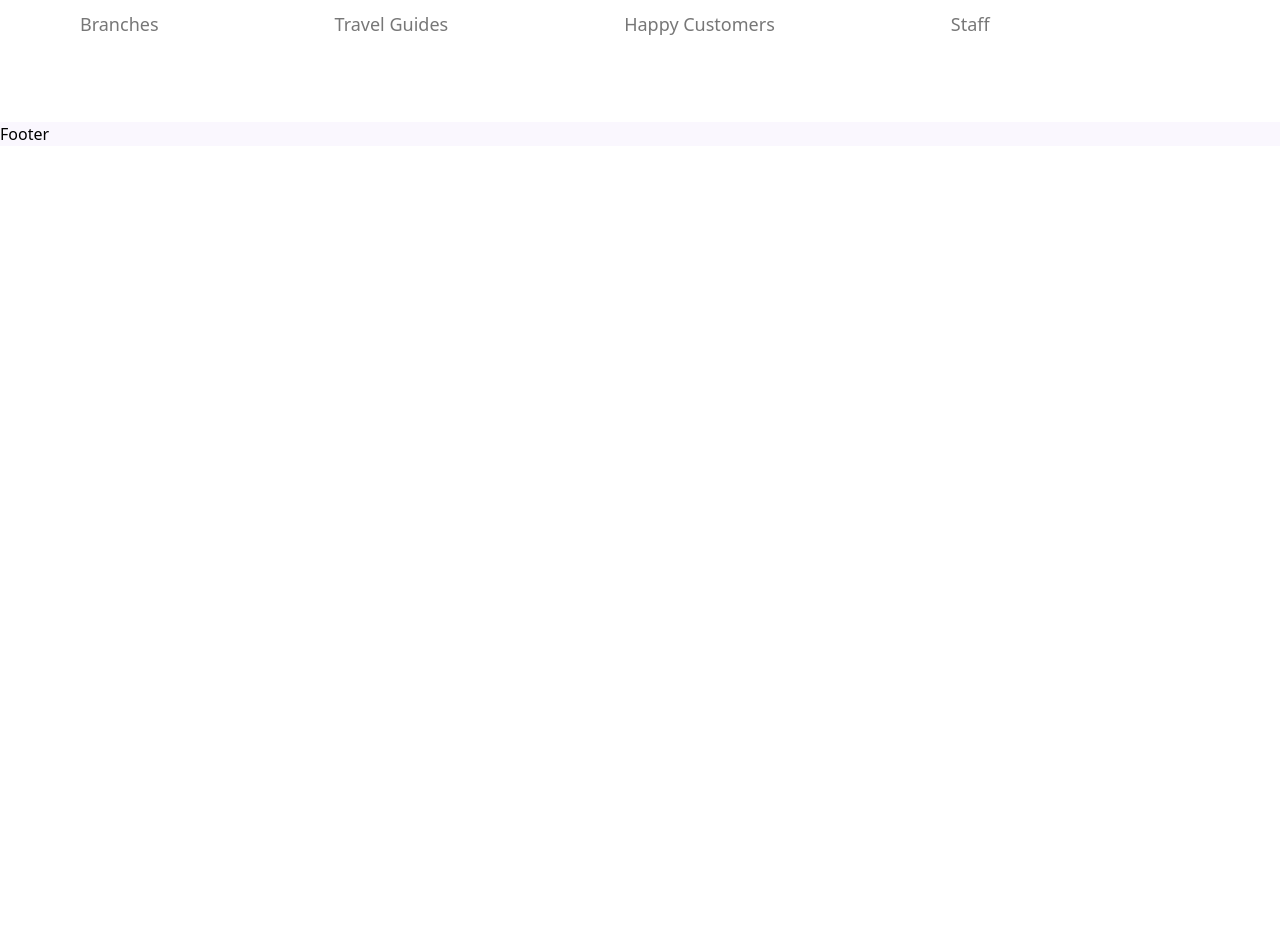
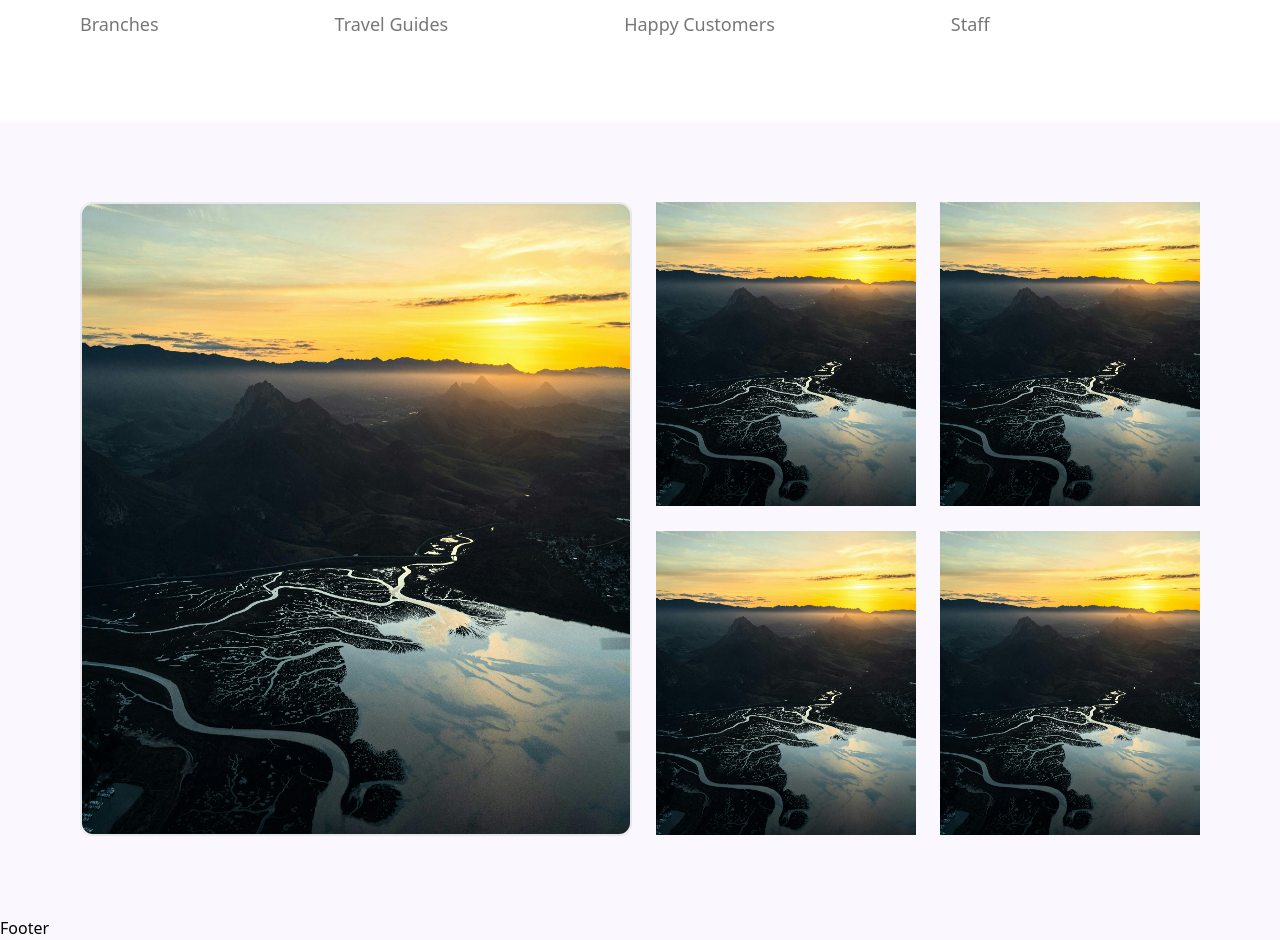
Before and after one commit to GraceJoseph-hub/space-touch, a React (Vite) app: page / in a window 1280 px wide. Shown: the part 1840-2780 px from the top of the page. Before the commit the page ends 1986 px from the top, so only its background shows below. Built offline with nearby package versions, Linux system fonts and the light colour scheme.

Commit message:
in progress

```diff
--- /dev/null
+++ b/src/components/aside/Aside.jsx
@@ -0,0 +1,33 @@
+import React from 'react'
+import { Link } from 'react-router-dom';
+import sample from '../carousel/sample.jpg'
+
+const Aside = () => {
+  return (
+    <div className="flex gap-6 mx-20 py-20">
+      <Link to="/" className="border border-solid rounded-xl">
+        <img
+          src={sample}
+          alt=""
+          className="h-[39.5rem] w-full border border-solid rounded-xl"
+        />
+      </Link>
+      <div className="grid grid-cols-2 gap-6 grid-rows-2 ">
+        <Link to="/" className="">
+          <img src={sample} alt="" className="h-[19rem]" />
+        </Link>
+        <Link to="/" className="">
+          <img src={sample} alt="" className="h-[19rem]" />
+        </Link>
+        <Link to="/" className="">
+          <img src={sample} alt="" className="h-[19rem]" />
+        </Link>
+        <Link to="/" className="">
+          <img src={sample} alt="" className="h-[19rem]" />
+        </Link>
+      </div>
+    </div>
+  );
+}
+
+export default Aside
--- a/src/components/card/Card.jsx
+++ b/src/components/card/Card.jsx
@@ -1,12 +1,12 @@
 import React from 'react'
+import { Link } from 'react-router-dom';
 import sample from '../carousel/sample.jpg'
-// import Destination from '../../pages/Destination';
 import Description from '../description/Description';
 
-const Card = ({ title, dayNight, startTitle, startAmount, condition, className }) => {
+const Card = ({ title, dayNight, startTitle, startAmount, condition }) => {
   return (
-    <div
-      className={`flex items-center gap-9 p-7 w-[31.8rem] h-72 bg-light border border-solid rounded-lg shadow-md ${className}`}
+    <Link to='/'
+      className="flex items-center gap-9 p-7 w-[31.8rem] h-72 bg-light border border-solid rounded-lg shadow-md"
     >
       <div className="h-56 w-52 border border-solid rounded-xl">
         <img
@@ -22,7 +22,7 @@ const Card = ({ title, dayNight, startTitle, startAmount, condition, className }
         startAmount={startAmount}
         condition={condition}
       />
-    </div>
+    </Link>
   );
 };
 
--- a/src/pages/Home.jsx
+++ b/src/pages/Home.jsx
@@ -3,8 +3,9 @@ import Carousel from "../components/carousel/Carousel";
 import Card from "../components/card/Card";
 import cardData from "../components/card/CardData";
 import Title from "../components/title/Title";
-import CountUpAnimation from "../components/countup/CountUpAnimation";
-import Aside from "../components/countup/CountUpAnimation";
+import CountUpAnimation from "../components/countupAnimation/CountUpAnimation";
+import Aside from "../components/aside/Aside";
+
 
 const Home = () => {
 
@@ -29,6 +30,7 @@ const Home = () => {
         </div>
       </div>
       <CountUpAnimation />
+      <Aside />
     </div>
   );
 };
```
Also changed, not shown: src/components/countupAnimation/CountUpAnimation.jsx (renamed from src/components/countup/CountUpAnimation.jsx).
